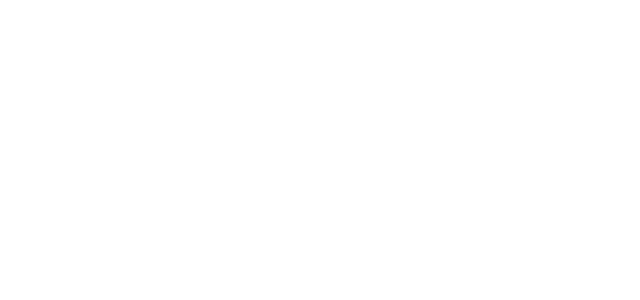
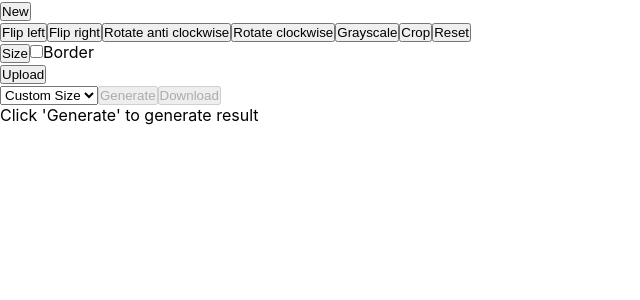
Before and after one commit to dipeshhhh/Print-Grid, a React (Create React App) app: page / in a window 1280 px wide. Shown: the top 300 px of the page, without its empty margins (0-640 px from the left). Built offline with nearby package versions, Linux system fonts and the light colour scheme; the HTML template or start-up script is replaced by a standard one.

Commit message:
Basic UI created

```diff
--- a/src/components/edit-image/edit-image.js
+++ b/src/components/edit-image/edit-image.js
@@ -1,31 +1,73 @@
-import React from 'react';
+import React, { useState } from 'react';
 import './edit-image.css';
 
-function EditButtons(){
-  // Top-bar: UploadNewImage-button (opens a confirmation pop-up if an image is already loaded)
-  // Buttons:-
-  // Flip
-  // Rotate
-  // Grayscale
-  // Crop (opens a pop-up)
-  // Reset
-  return(
-    <></>
+function EditButtons() {
+  const insertNewImage = () => {
+  }
+  const flipLeft = () => {
+  }
+  const flipRight = () => {
+  }
+  const rotateClockwise = () => {
+  }
+  const rotateAntiClockwise = () => {
+  }
+  const grayscale = () => {
+  }
+  const crop = () => {
+  }
+  const reset = () => {
+  }
+  return (
+    <section className='section edit-buttons-section'>
+      <div className='topbar'>
+        <button className='topbar-button' onClick={insertNewImage}>New</button>
+      </div>
+      <div className='sidebar'>
+        <button className='sidebar-button' onClick={flipLeft}>Flip left</button>
+        <button className='sidebar-button' onClick={flipRight}>Flip right</button>
+        <button className='sidebar-button' onClick={rotateClockwise}>Rotate anti clockwise</button>
+        <button className='sidebar-button' onClick={rotateAntiClockwise}>Rotate clockwise</button>
+        <button className='sidebar-button' onClick={grayscale}>Grayscale</button>
+        <button className='sidebar-button' onClick={crop}>Crop</button>
+        <button className='sidebar-button' onClick={reset}>Reset</button>
+      </div>
+    </section>
   )
 }
 
 function ImageSection() {
-  // Top-bar: imageSize-button (opens a pop-up), border-checkbox
-  // Main section:-
-  // Drag and Drop
-  // Upload button in center
-  return(
-    <></>
+  const [image, setImage] = useState(null);
+  const [isBordered, setIsBordered] = useState(false);
+
+  const handleCheckboxChange = () => { setIsBordered(!isBordered); }
+  const imageSizeHandle = () => {
+  }
+  const uploadImage = () => {
+  }
+  return (
+    <section className='section image-section'>
+      <div className='topbar'>
+        <button className='topbar-button' onClick={imageSizeHandle}>Size</button>
+        {/* For future: adjust custom image size in the topbar itself */}
+        <span className='checkbox'>
+          <input id='border-check' type='checkbox' checked={isBordered} onChange={handleCheckboxChange} />
+          <label for='border-check'>Border</label>
+        </span>
+      </div>
+      <div className='image-section-main'>
+        {
+          image ? image :
+            // Drag and Drop feature here
+            <button className='primary-button' onClick={uploadImage}>Upload</button>
+        }
+      </div>
+    </section>
   )
 }
 
 function EditImage() {
-  return(
+  return (
     <>
       <EditButtons />
       <ImageSection />
--- a/src/components/generate-image/generate-image.js
+++ b/src/components/generate-image/generate-image.js
@@ -1,12 +1,54 @@
-import React from 'react';
+import React, { useState } from 'react';
 import './generate-image.css';
 
 function GenerateImage() {
-  // Top-bar: sheetSize-select, generate-button, download-button
-  // Main-section:-
-  // Generated image preview
-  return(
-    <></>
+  const [resultImage, setResultImage] = useState(null);
+  const [isGenerateDisabled, setIsGenerateDisabled] = useState(true);
+  const [isDownloadDisabled, setIsDownloadDisabled] = useState(true);
+
+  const generateResultImage = () => {
+  }
+  const downloadImage = () => {
+  }
+  const createCustomSize = () => {
+  }
+  const handleSizeChange = () => {
+  }
+  const sizeOptions = [
+    {
+      "name": "A4",
+      "widthInCM": "",
+      "heightInCM": ""
+    },
+    {
+      "name": "A3",
+      "widthInCM": "",
+      "heightInCM": ""
+    }
+  ]
+  return (
+    <section className='section generate-image-section'>
+      <div className='topbar'>
+        <select>
+          <option onClick={createCustomSize}>Custom Size</option>
+          {
+            sizeOptions.map(sizeOption => (
+              <option value={sizeOption} onClick={handleSizeChange}>{sizeOption.name}</option>
+            ))
+          }
+        </select>
+        <button className='primary-button' onClick={generateResultImage} disabled={isGenerateDisabled}>Generate</button>
+        <button className='primary-button' onClick={downloadImage} disabled={isDownloadDisabled}>Download</button>
+      </div>
+      <div className='generate-image-section-main'>
+        {
+          resultImage ? resultImage :
+            <div>
+              Click 'Generate' to generate result
+            </div>
+        }
+      </div>
+    </section>
   )
 }
 
--- a/src/index.css
+++ b/src/index.css
@@ -1,3 +1,11 @@
+*,
+*::after,
+*::before {
+  margin: 0px;
+  padding: 0px;
+  box-sizing: border-box;
+}
+
 body {
   margin: 0;
   font-family: -apple-system, BlinkMacSystemFont, 'Segoe UI', 'Roboto', 'Oxygen',
```
